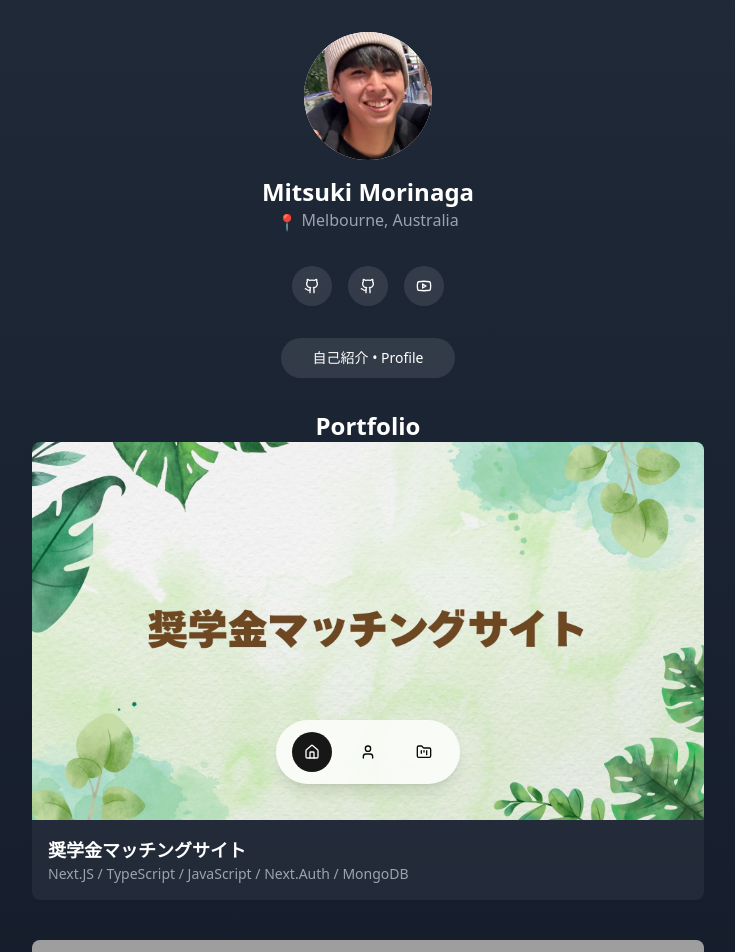
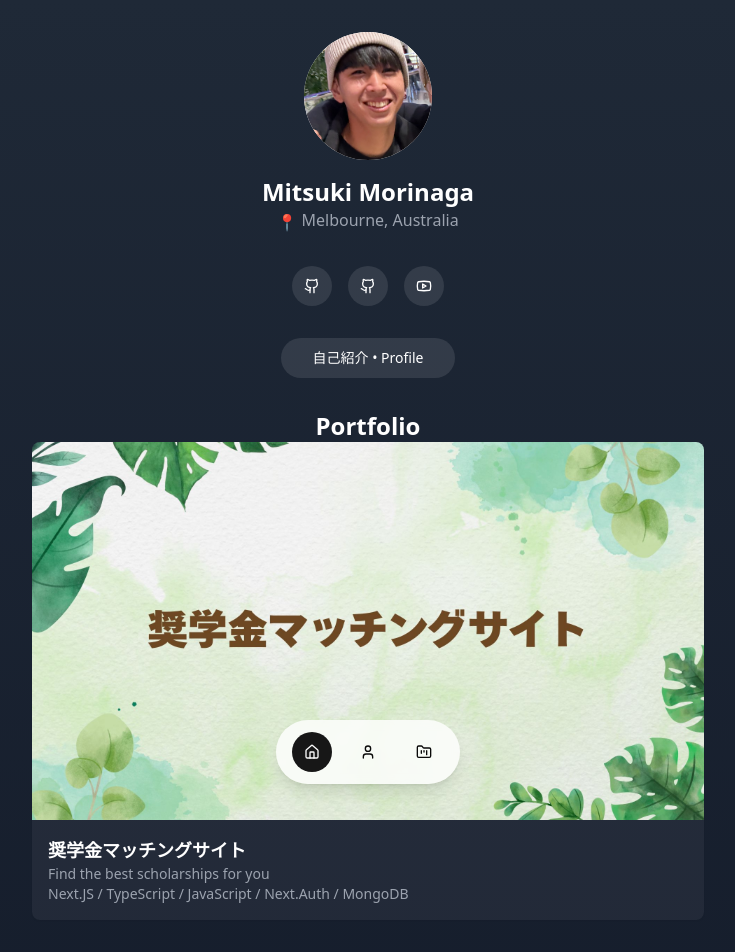
Before and after one commit to Lortas102066/portfolio, a Next.js app: page / in a window 1280 px wide. Shown: the top 952 px of the page, without its empty margins (272-1007 px from the left). Built offline with nearby package versions, Linux system fonts and the light colour scheme; grey boxes are pictures that could not be loaded.

Commit message:
deleted unnesessary dependencies

```diff
--- a/app/components/portfolioItem.tsx
+++ b/app/components/portfolioItem.tsx
@@ -25,6 +25,7 @@ const PortfolioItem: React.FC<PortfolioItemProps> = ({ title, description, techS
         </div>
         <div className="p-4">
           <h3 className="text-lg font-semibold text-white">{title}</h3>
+           <p className="text-sm text-gray-400">{description}</p>
           <p className="text-sm text-gray-400">{techStack}</p>
         </div>
       </Card>
```
